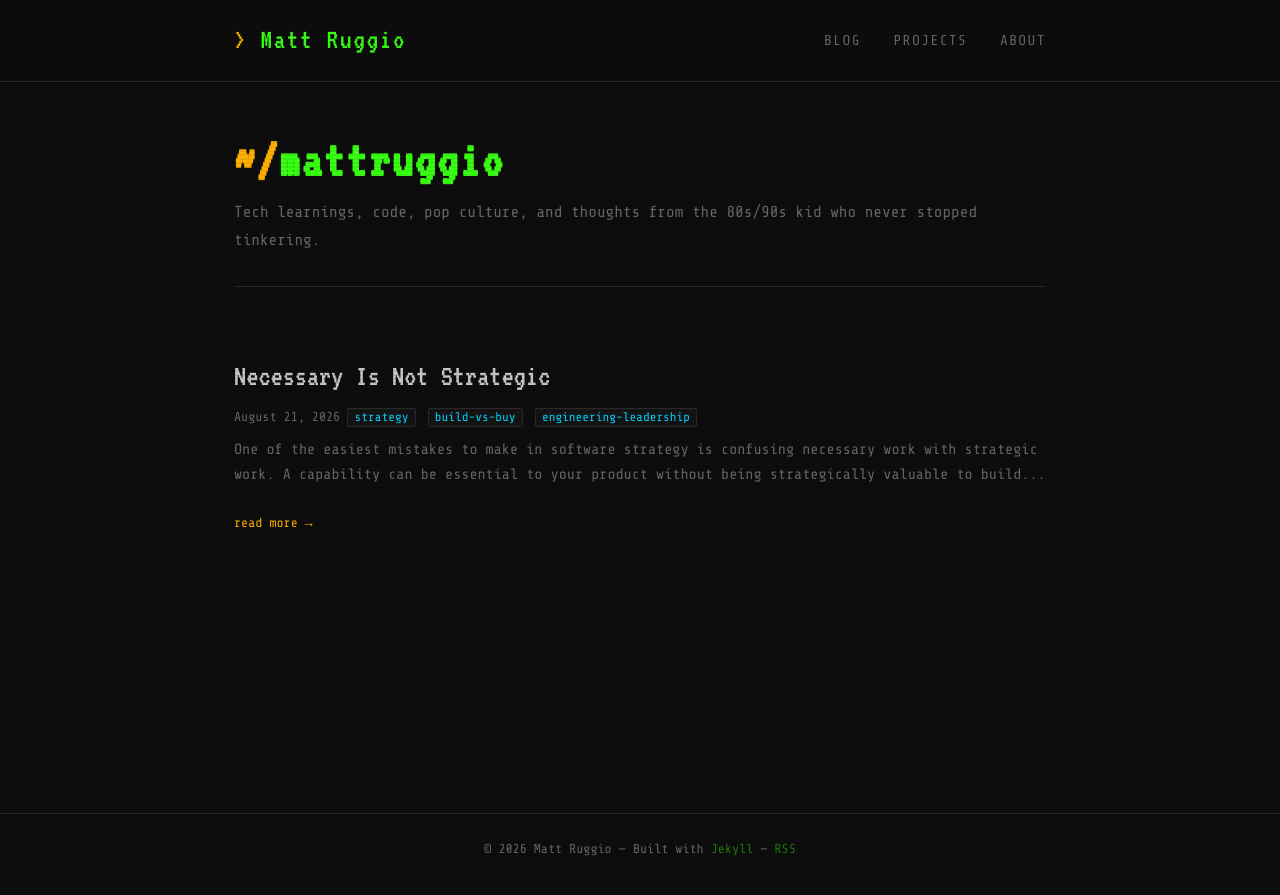
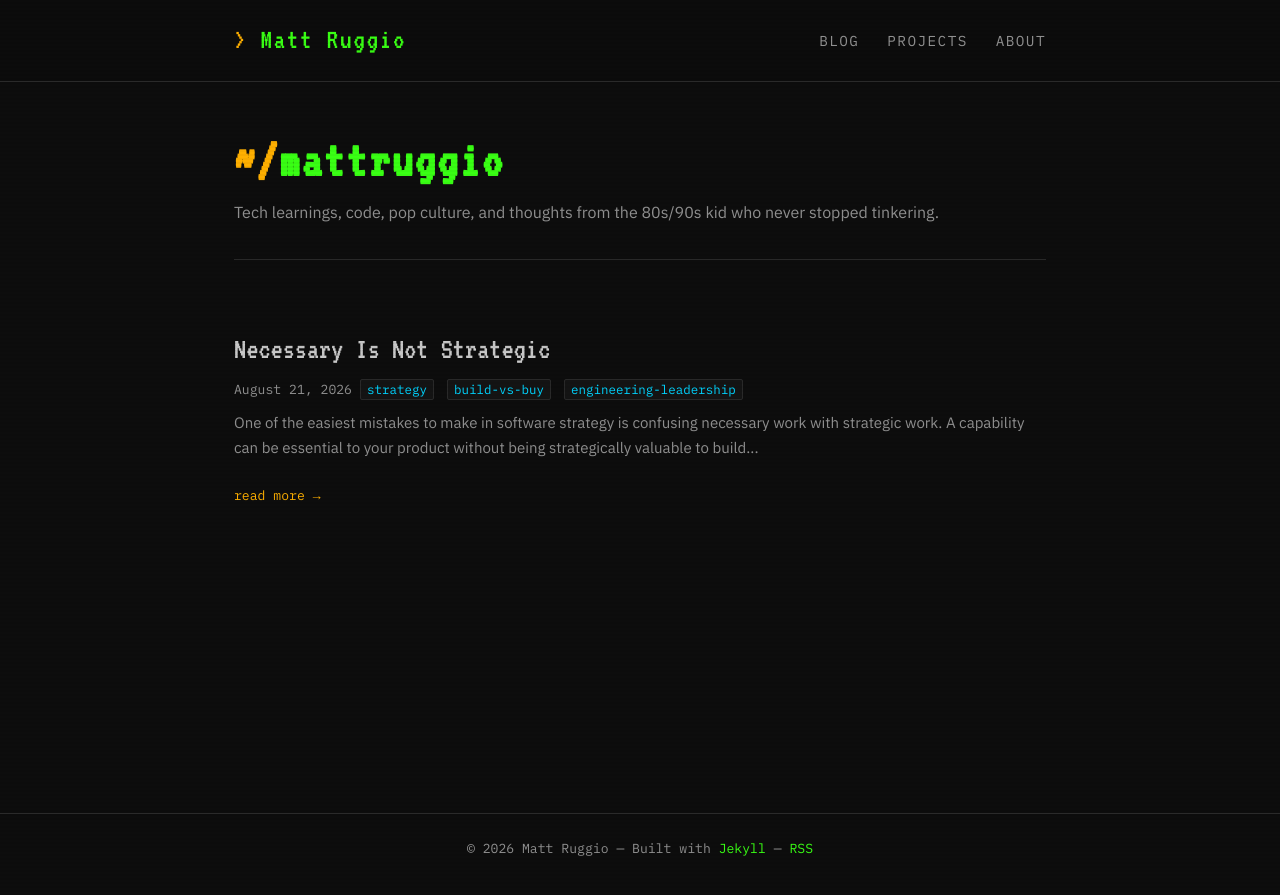
Before and after one commit to mattruggio/mattruggio.github.io, a Jekyll site: the page built from index.md, in a window 1280 px wide. Shown: the top 895 px of the page. Built offline with Jekyll 4.4.1, drawn with Linux system fonts in a browser that asks for light colours.

Commit message:
Improve readability of long-form posts
Share Tech Mono ships only weight 400, so every bold span was rendered as
browser-synthesized faux-bold, which smears badly on a dark background.
The first post has 12 of them.

- Replace Share Tech Mono with IBM Plex Mono, which has real 700 and true
  italics, and keep it on all terminal chrome: nav, tags, meta, code,
  prompts, footer, project links
- Set body prose in IBM Plex Sans, the matching superfamily, at 17px/1.75
  with a 68ch measure
- Keep VT323 for display headings
- Raise --muted from #666 to #909090 so it passes WCAG AA (3.38:1 -> 6.09:1)
- Switch footer links from --green-dim to --green (3.55:1 -> 14.33:1),
  leaving --green-dim for borders only
- Dim the CRT scanlines and lift prose above the overlay so body text is
  unobstructed while chrome keeps the effect
- Honor prefers-reduced-motion for the blinking cursor and smooth scroll
- Swap the render-blocking @import for preconnect + link tags

Co-authored-by: Copilot <223556219+Copilot@users.noreply.github.com>

```diff
--- a/_layouts/default.html
+++ b/_layouts/default.html
@@ -11,6 +11,9 @@
     {%- endif -%}
   </title>
   <meta name="description" content="{{ page.excerpt | default: site.description | strip_html | strip_newlines | truncate: 160 }}" />
+  <link rel="preconnect" href="https://fonts.googleapis.com" />
+  <link rel="preconnect" href="https://fonts.gstatic.com" crossorigin />
+  <link rel="stylesheet" href="https://fonts.googleapis.com/css2?family=VT323&family=IBM+Plex+Mono:ital,wght@0,400;0,700;1,400&family=IBM+Plex+Sans:ital,wght@0,400;0,600;1,400&display=swap" />
   <link rel="stylesheet" href="{{ '/assets/css/main.css' | relative_url }}" />
   <link rel="alternate" type="application/rss+xml" title="{{ site.title }}" href="{{ '/feed.xml' | relative_url }}" />
   {% seo %}
--- a/assets/css/main.css
+++ b/assets/css/main.css
@@ -1,5 +1,3 @@
-@import url('https://fonts.googleapis.com/css2?family=VT323&family=Share+Tech+Mono&display=swap');
-
 /* ── Reset ─────────────────────────────────────────── */
 *, *::before, *::after { box-sizing: border-box; margin: 0; padding: 0; }
 
@@ -12,10 +10,11 @@
   --green-dim: #1a7a08;
   --amber:     #ffb000;
   --text:      #c8c8c8;
-  --muted:     #666;
+  --muted:     #909090;
   --border:    #2a2a2a;
   --accent:    #00d4ff;
-  --font-mono: 'Share Tech Mono', 'Courier New', monospace;
+  --font-mono: 'IBM Plex Mono', 'Courier New', monospace;
+  --font-body: 'IBM Plex Sans', -apple-system, BlinkMacSystemFont, 'Segoe UI', sans-serif;
   --font-head: 'VT323', 'Courier New', monospace;
   --max-width: 860px;
   --radius:    2px;
@@ -27,7 +26,7 @@ html { font-size: 16px; scroll-behavior: smooth; }
 body {
   background: var(--bg);
   color: var(--text);
-  font-family: var(--font-mono);
+  font-family: var(--font-body);
   font-size: 1rem;
   line-height: 1.7;
   min-height: 100vh;
@@ -44,8 +43,8 @@ body::after {
     to bottom,
     transparent 0px,
     transparent 2px,
-    rgba(0, 0, 0, 0.06) 2px,
-    rgba(0, 0, 0, 0.06) 4px
+    rgba(0, 0, 0, 0.03) 2px,
+    rgba(0, 0, 0, 0.03) 4px
   );
   pointer-events: none;
   z-index: 9999;
@@ -96,6 +95,7 @@ hr {
 
 /* ── Code ───────────────────────────────────────────── */
 code {
+  font-family: var(--font-mono);
   background: #1e1e1e;
   color: var(--amber);
   padding: 0.1em 0.4em;
@@ -104,6 +104,7 @@ code {
 }
 
 pre {
+  font-family: var(--font-mono);
   background: #111;
   border: 1px solid var(--border);
   border-left: 3px solid var(--green-dim);
@@ -169,6 +170,7 @@ main { flex: 1; }
 .site-title::before { content: '> '; color: var(--amber); }
 
 .site-nav a {
+  font-family: var(--font-mono);
   margin-left: 1.5rem;
   font-size: 0.9rem;
   color: var(--muted);
@@ -217,12 +219,14 @@ main { flex: 1; }
 .post-list-item .post-link:hover { color: var(--green); text-decoration: none; }
 
 .post-meta {
+  font-family: var(--font-mono);
   font-size: 0.82rem;
   color: var(--muted);
   margin-bottom: 0.5rem;
 }
 
 .post-meta .tag {
+  font-family: var(--font-mono);
   background: var(--bg-card);
   border: 1px solid var(--border);
   color: var(--accent);
@@ -234,7 +238,19 @@ main { flex: 1; }
 
 .post-excerpt { color: var(--muted); font-size: 0.94rem; }
 
+.tag {
+  font-family: var(--font-mono);
+  background: var(--bg-card);
+  border: 1px solid var(--border);
+  color: var(--accent);
+  padding: 0.1em 0.5em;
+  border-radius: var(--radius);
+  font-size: 0.78rem;
+  margin-right: 0.3rem;
+}
+
 .read-more {
+  font-family: var(--font-mono);
   display: inline-block;
   margin-top: 0.5rem;
   font-size: 0.82rem;
@@ -257,7 +273,11 @@ main { flex: 1; }
 }
 
 .post-content {
-  max-width: 720px;
+  max-width: 68ch;
+  font-size: 1.0625rem;
+  line-height: 1.75;
+  position: relative;
+  z-index: 10000;
 }
 
 .post-content h2, .post-content h3 { color: var(--amber); }
@@ -269,16 +289,25 @@ main { flex: 1; }
 }
 
 /* ── About / Static pages ───────────────────────────── */
-.page-content { padding: 2.5rem 0; }
+.page-content {
+  padding: 2.5rem 0;
+  max-width: 68ch;
+  font-size: 1.0625rem;
+  line-height: 1.75;
+  position: relative;
+  z-index: 10000;
+}
 
 /* ── Terminal prompt decoration ─────────────────────── */
 .prompt::before {
+  font-family: var(--font-mono);
   content: '$ ';
   color: var(--green);
 }
 
 /* ── Footer ─────────────────────────────────────────── */
 .site-footer {
+  font-family: var(--font-mono);
   border-top: 1px solid var(--border);
   padding: 1.5rem 0;
   text-align: center;
@@ -286,7 +315,7 @@ main { flex: 1; }
   font-size: 0.82rem;
 }
 
-.site-footer a { color: var(--green-dim); }
+.site-footer a { color: var(--green); }
 .site-footer a:hover { color: var(--amber); }
 
 /* ── Blinking cursor ────────────────────────────────── */
@@ -341,7 +370,7 @@ main { flex: 1; }
 
 .project-description { color: var(--muted); font-size: 0.94rem; margin-bottom: 0.5rem; }
 
-.project-links { margin: 0; font-size: 0.82rem; }
+.project-links { font-family: var(--font-mono); margin: 0; font-size: 0.82rem; }
 .project-links a { color: var(--amber); margin-right: 1.25rem; }
 .project-links a::before { content: '[ '; color: var(--muted); }
 .project-links a::after  { content: ' ]'; color: var(--muted); }
@@ -383,3 +412,16 @@ dd {
   border-left: 1px solid var(--border);
   color: var(--text);
 }
+
+/* ── Reduced motion ─────────────────────────────────── */
+@media (prefers-reduced-motion: reduce) {
+  html { scroll-behavior: auto; }
+
+  .cursor::after { animation: none; }
+
+  *, *::before, *::after {
+    animation-duration: 0.01ms !important;
+    animation-iteration-count: 1 !important;
+    transition-duration: 0.01ms !important;
+  }
+}
```
